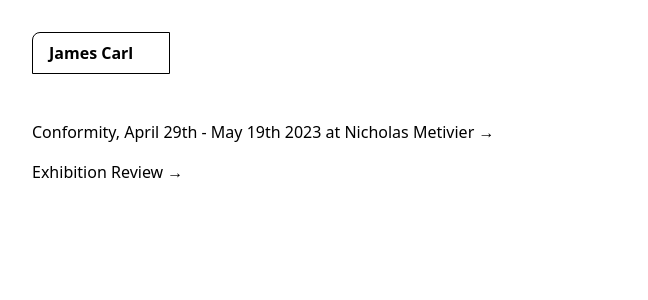
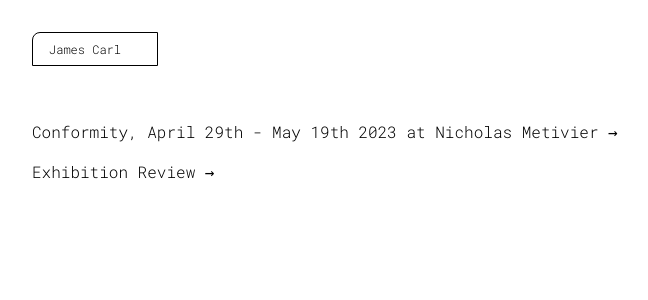
Before and after one commit to emmalcg/j-carl-frontend, a Next.js app: page /recent in a window 1280 px wide. Shown: the top 300 px of the page, without its empty margins (13-661 px from the left). Built offline with nearby package versions, Linux system fonts and the light colour scheme.

Commit message:
:font-size

```diff
--- a/components/AppHeader.js
+++ b/components/AppHeader.js
@@ -84,7 +84,7 @@ export default function AppHeader({
               <h1 className="flex justify-items-center ">
                 <Link href="/">
                   <a
-                    className={`rounded-tl-lg text-1xl font-bold border border-black pl-2 py-2 pr-4 sm:pl-4 sm:pr-9 hover:underline hover:bg-gray-200 text-nowrap ${
+                    className={`rounded-tl-lg text-xs border border-black pl-2 py-2 pr-4 sm:pl-4 sm:pr-9 hover:underline hover:bg-gray-200 text-nowrap font-thin ${
                       router.pathname.includes("/work") && "border-r-0"
                     }`}
                   >
--- a/pages/_app.js
+++ b/pages/_app.js
@@ -3,6 +3,7 @@ import AppHeader from '../components/AppHeader'
 import { useState, useEffect } from 'react'
 import { useRouter } from "next/router";
 import { ApolloClient, InMemoryCache, ApolloProvider, gql } from '@apollo/client'
+import Head from 'next/head'
 
 const { API_URL } = process.env;
 const client = new ApolloClient({
@@ -42,6 +43,12 @@ export default function MyApp({ Component, pageProps, categories }) {
 
   return (
     <ApolloProvider client={client}>
+      <Head>
+        <link
+          href="https://fonts.googleapis.com/css2?family=Roboto+Mono:wght@300;400;500;700&display=swap"
+          rel="stylesheet"
+        />
+      </Head>
       <div className="flex flex-col">
         <div className="m-auto px-2 sm:px-4 max-w-[1222px] w-full flex flex-col">
           {!isRFQ && <Component {...pageProps} />}
--- a/pages/index.js
+++ b/pages/index.js
@@ -34,12 +34,12 @@ export default function Home() {
            <section className="flex flex-col justify-center items-center mt-10">
             <a href="https://catrionajeffries.com/exhibitions/slow-looking-february-15-april-5-2025#10">
             <Image priority={true} src={pneu} height={450} width={600}/>
-                        <div className="pt-2 text-center">Catriona Jeffries Slow Looking</div>
+                        <div className="pt-2 text-center font-thin text-xs">Catriona Jeffries, Slow Looking</div>
 
             </a>
             <a href="https://trepanierbaer.com/artist/" className='mt-12'>
             <Image priority={true} src={trep} height={420} width={600}/>
-            <div className="pt-2 text-center">Trepanier Baer Standrds</div>
+            <div className="pt-2 text-center font-thin text-xs">Trepanier Baer, Standrds</div>
 
             </a>
           </section>
--- a/styles/globals.css
+++ b/styles/globals.css
@@ -2,18 +2,10 @@
 @tailwind components;
 @tailwind utilities;
 
-@font-face {
-  font-family: 'Content';
-  src: url('/CONTENT.woff') format('woff');
-  font-weight: normal;
-  font-style: normal;
-}
-
-@font-face {
-  font-family: 'ContentBlack';
-  src: url('/ContentBlack.woff') format('woff');
-  font-weight: normal;
-  font-style: normal;
+@layer base {
+  a {
+    @apply font-light;
+  }
 }
 
 @layer utilities {
--- a/tailwind.config.js
+++ b/tailwind.config.js
@@ -11,6 +11,9 @@ module.exports = {
         'xs': '400px',
         ...defaultTheme.screens,
       },
+      fontFamily: {
+        sans: ['Roboto Mono', ...defaultTheme.fontFamily.mono],
+      },
     },
   },
   plugins: [require("@tailwindcss/typography")],
```
